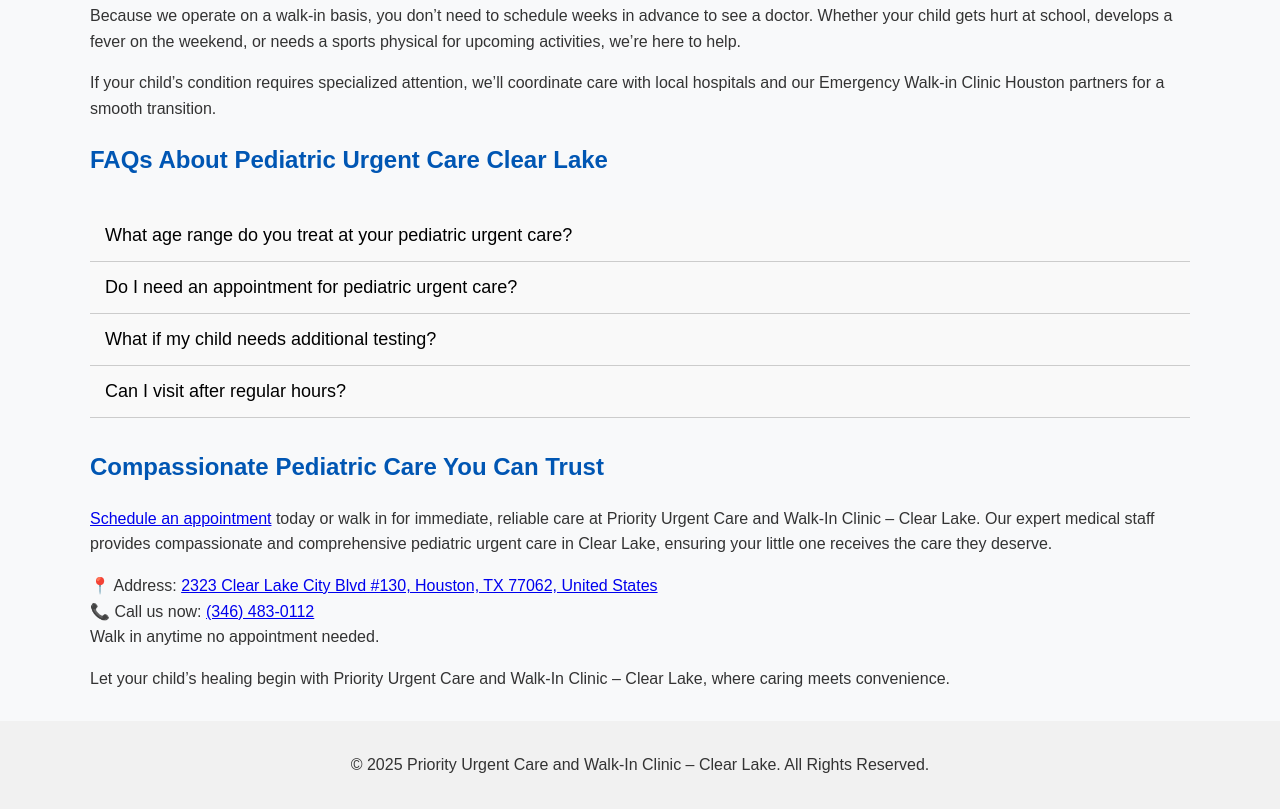
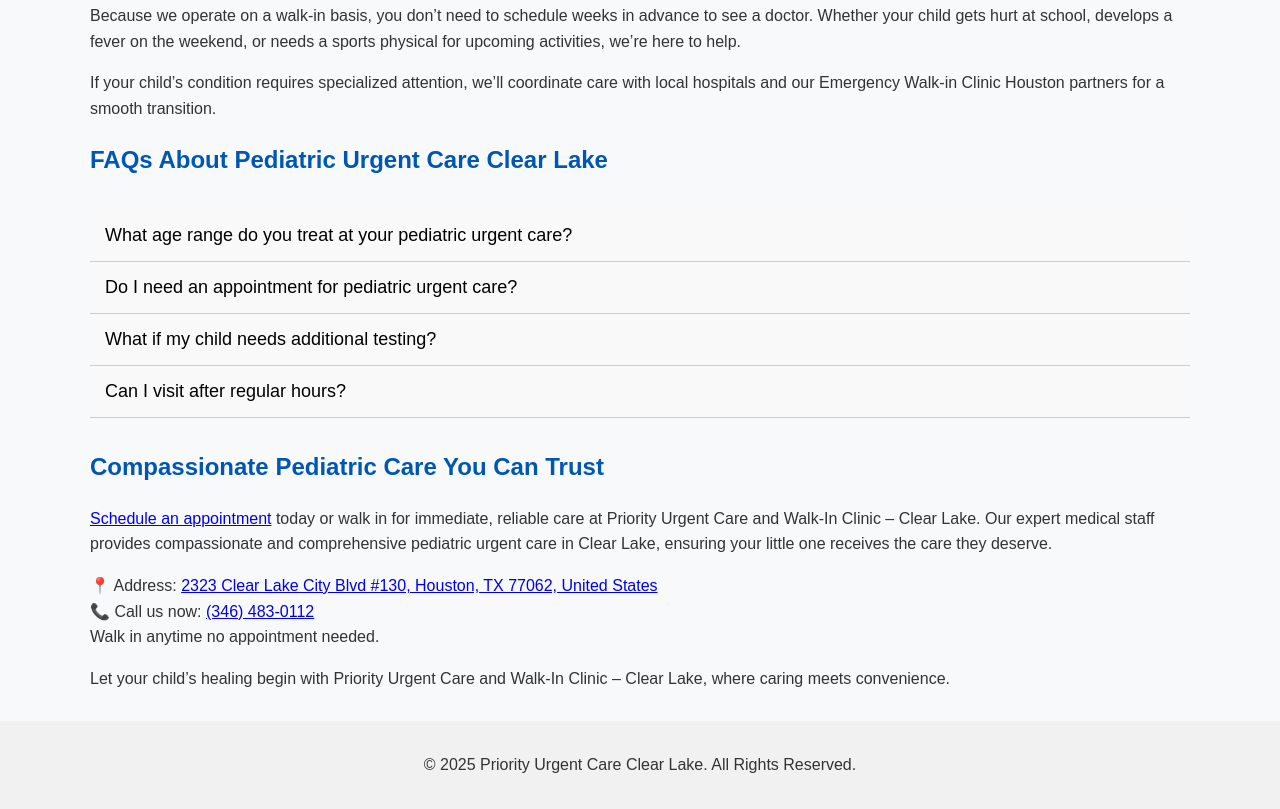
Before and after one commit to priorityurgentcare/pediatric-urgent-care-clear-lake, a plain HTML site: page index.html in a window 1280 px wide. Shown: the part 2536-3345 px from the top of the page. Drawn offline with Linux system fonts and the light colour scheme.

Commit message:
Update index.html

```diff
--- a/index.html
+++ b/index.html
@@ -178,7 +178,7 @@
 </div>
 
 <footer>
-  <p>&copy; 2025 Priority Urgent Care and Walk-In Clinic – Clear Lake. All Rights Reserved.</p>
+  <p>&copy; 2025 Priority Urgent Care Clear Lake. All Rights Reserved.</p>
 </footer>
 
 <script>
```
